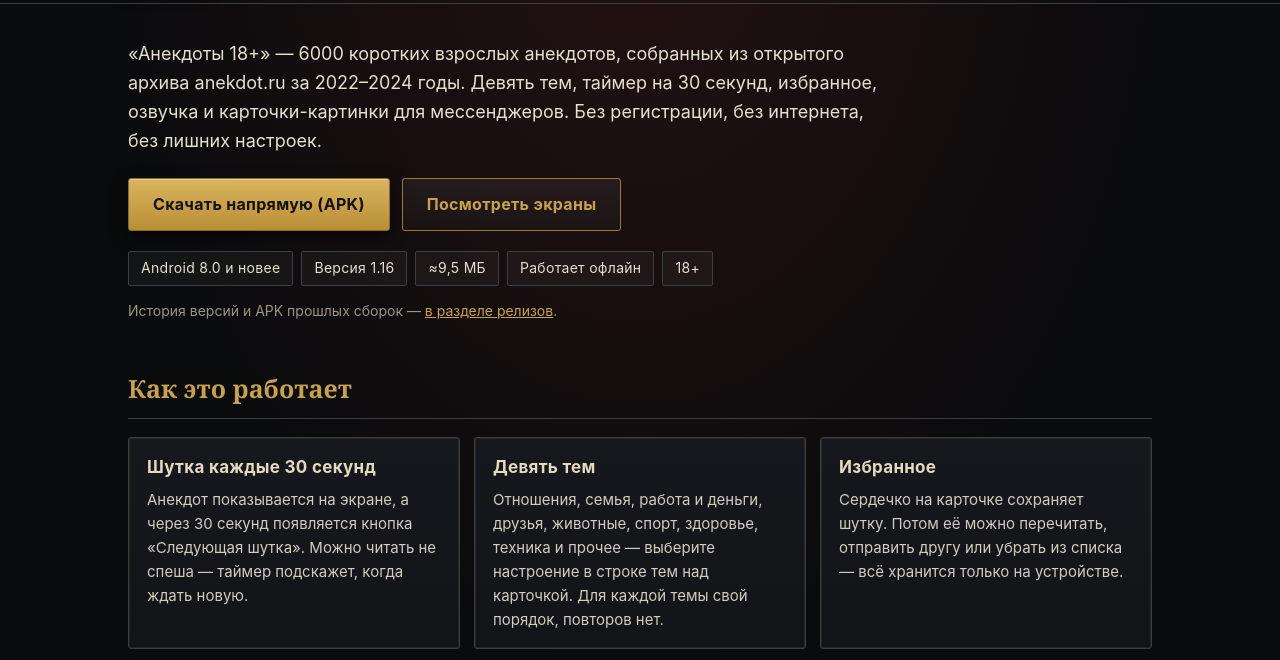
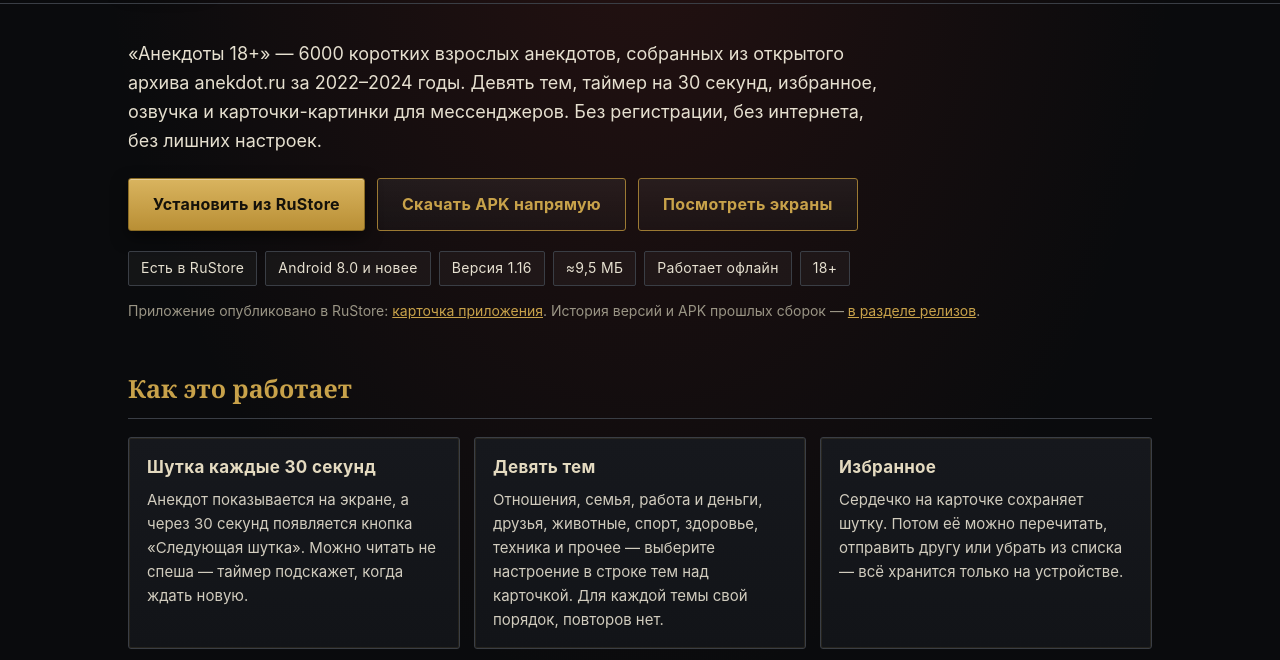
Before and after one commit to takomak2012-cyber/Anekdoty18plus, a plain HTML site: page index.html in a window 1280 px wide. Shown: the part 123-783 px from the top of the page. Drawn offline with Linux system fonts and the light colour scheme.

Commit message:
Сайт: приложение опубликовано в RuStore

```diff
--- a/index.html
+++ b/index.html
@@ -34,17 +34,19 @@
       для мессенджеров. Без регистрации, без интернета, без лишних настроек.
     </p>
     <div class="cta">
-      <a class="btn" href="download/Anekdoty18plus_1.16.apk" download="Anekdoty18plus_1.16.apk">Скачать напрямую (APK)</a>
+      <a class="btn" href="https://www.rustore.ru/catalog/app/com.windak.schooljokes18plus">Установить из RuStore</a>
+      <a class="btn ghost" href="download/Anekdoty18plus_1.16.apk" download="Anekdoty18plus_1.16.apk">Скачать APK напрямую</a>
       <a class="btn ghost" href="#screens">Посмотреть экраны</a>
     </div>
     <ul class="facts">
+      <li>Есть в RuStore</li>
       <li>Android 8.0 и новее</li>
       <li>Версия 1.16</li>
       <li>≈9,5 МБ</li>
       <li>Работает офлайн</li>
       <li>18+</li>
     </ul>
-    <p class="note">История версий и APK прошлых сборок — <a href="https://github.com/takomak2012-cyber/Anekdoty18plus/releases">в разделе релизов</a>.</p>
+    <p class="note">Приложение опубликовано в RuStore: <a href="https://www.rustore.ru/catalog/app/com.windak.schooljokes18plus">карточка приложения</a>. История версий и APK прошлых сборок — <a href="https://github.com/takomak2012-cyber/Anekdoty18plus/releases">в разделе релизов</a>.</p>
   </section>
 
   <section class="block">
@@ -77,6 +79,7 @@
     <h2>Важно знать</h2>
     <ul>
       <li>Приложение содержит взрослый юмор и имеет возрастную маркировку 18+. Не для детей.</li>
+      <li>Установить приложение можно из RuStore или напрямую APK-файлом с этого сайта — версии одинаковые и подписаны одним ключом.</li>
       <li>Приложение не запрашивает аккаунт, не собирает и не хранит персональные данные.</li>
       <li>Избранное, настройки и счётчик прочитанных шуток хранятся только на вашем устройстве.</li>
       <li>Внизу экрана показывается реклама Рекламной сети Яндекса (РСЯ) — единственный источник финансирования бесплатного приложения.</li>
@@ -91,6 +94,7 @@
 <footer class="wrap foot">
   <p>© 2026 Приложение «Анекдоты 18+». Автор: Вячеслав Долар</p>
   <p class="links">
+    <a href="https://www.rustore.ru/catalog/app/com.windak.schooljokes18plus" rel="noopener">RuStore</a> ·
     <a href="privacy.html">Политика конфиденциальности</a> ·
     <a href="https://github.com/takomak2012-cyber/Anekdoty18plus" rel="noopener">Исходный сайт на GitHub</a>
   </p>
```
Also changed, not shown: 1 other file.
